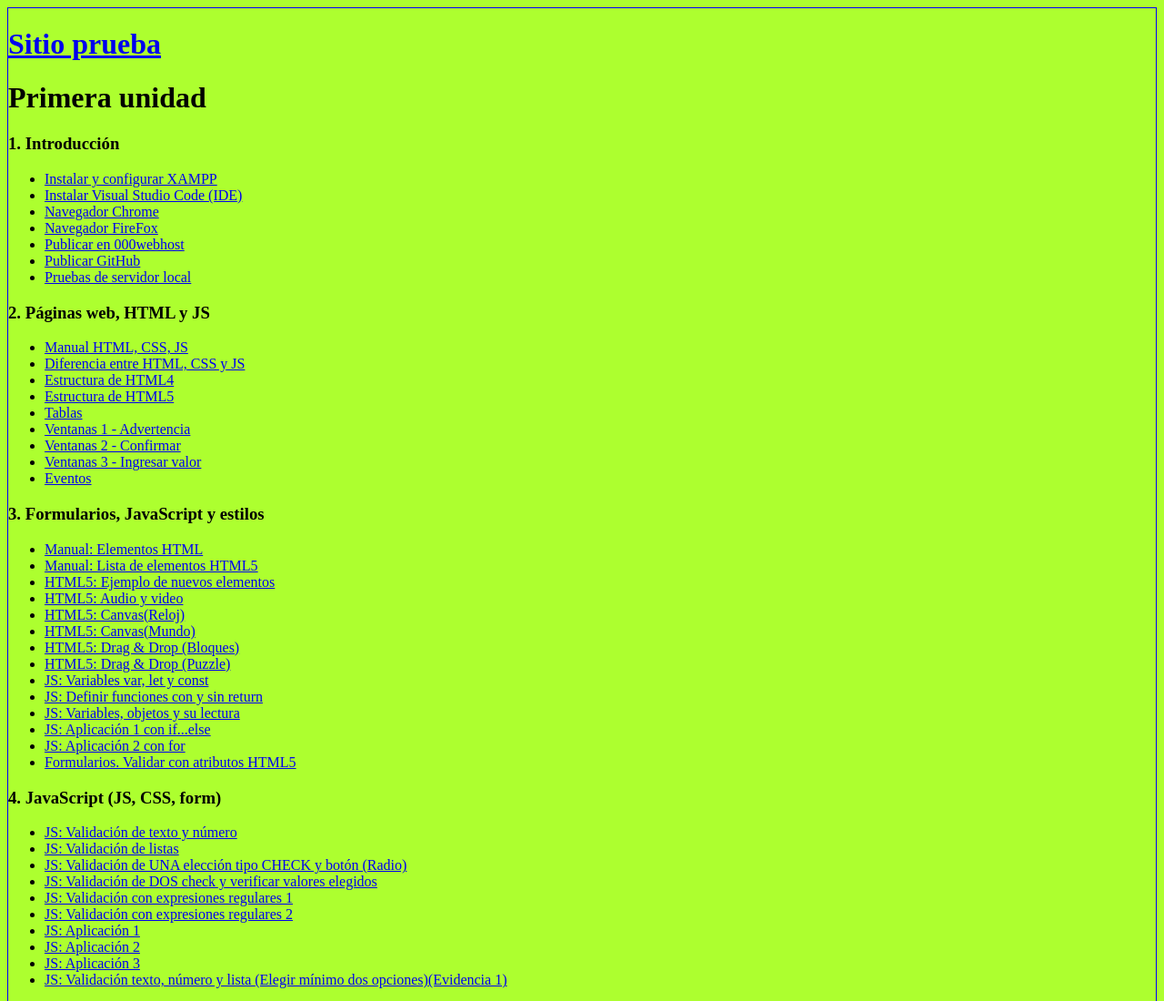
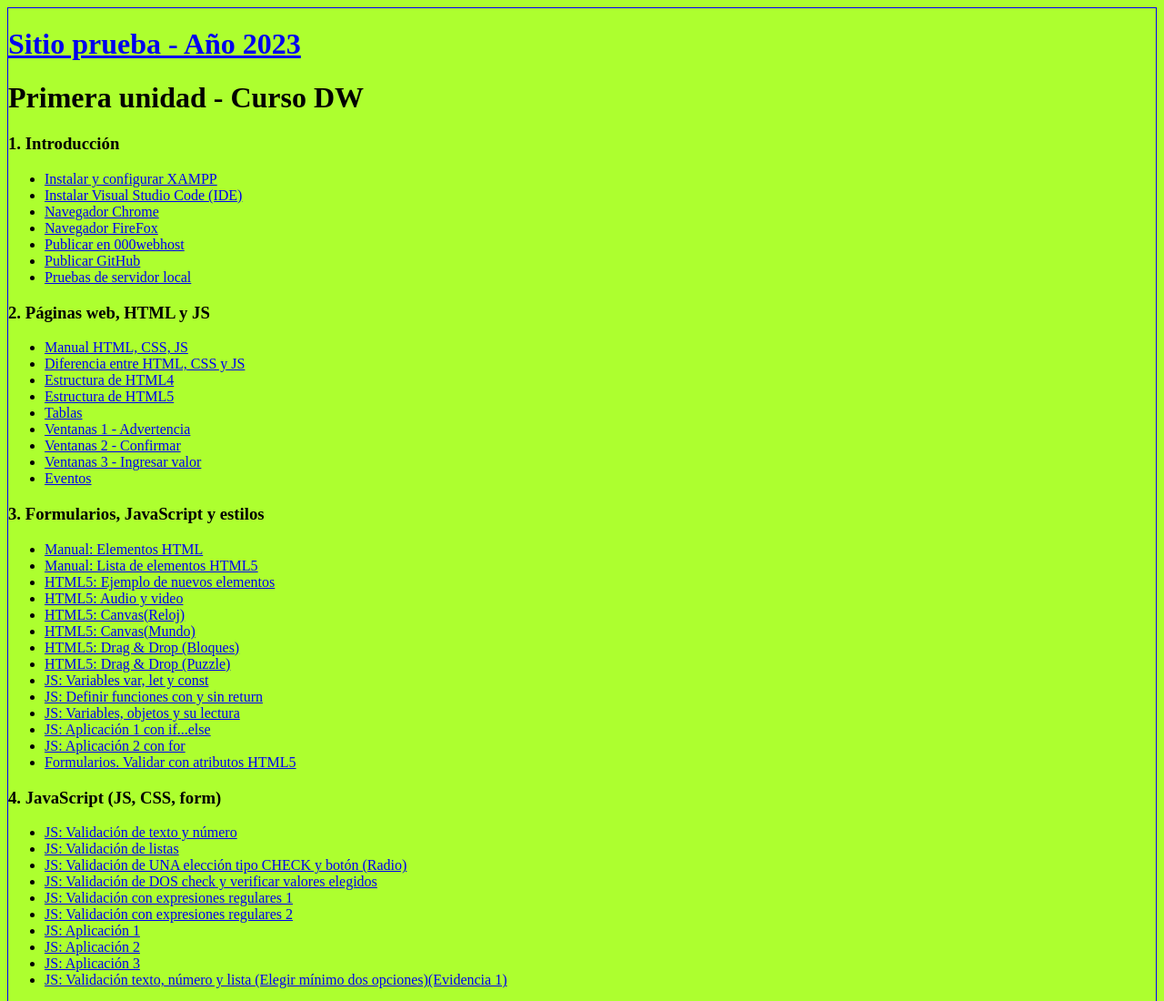
Before and after one commit to YulianaAA26/yulisitio01, a plain HTML site: page index.html in a window 1280 px wide. Shown: the top 1100 px of the page at 91% size. Drawn offline with Linux system fonts and the light colour scheme.

Commit message:
Version 2

```diff
--- a/index.html
+++ b/index.html
@@ -6,9 +6,9 @@
 <style> body{background-color: greenyellow; border: 1px solid blue;} </style>
 </head>
 <body>
-	<h1> <a target="_blank" href="sitio/">Sitio prueba</a> </h1>
+	<h1> <a target="_blank" href="sitio/">Sitio prueba - Año 2023</a> </h1>
 
-	<h1> Primera unidad </h1>
+	<h1> Primera unidad - Curso DW</h1>
 	<h3> 1. Introducción </h3>
 	<ul>
 		<li> <a target="_blank" href="https://www.apachefriends.org/download.html">Instalar y configurar XAMPP</a></li>
```
Also changed, not shown: pagina123.html (added).
